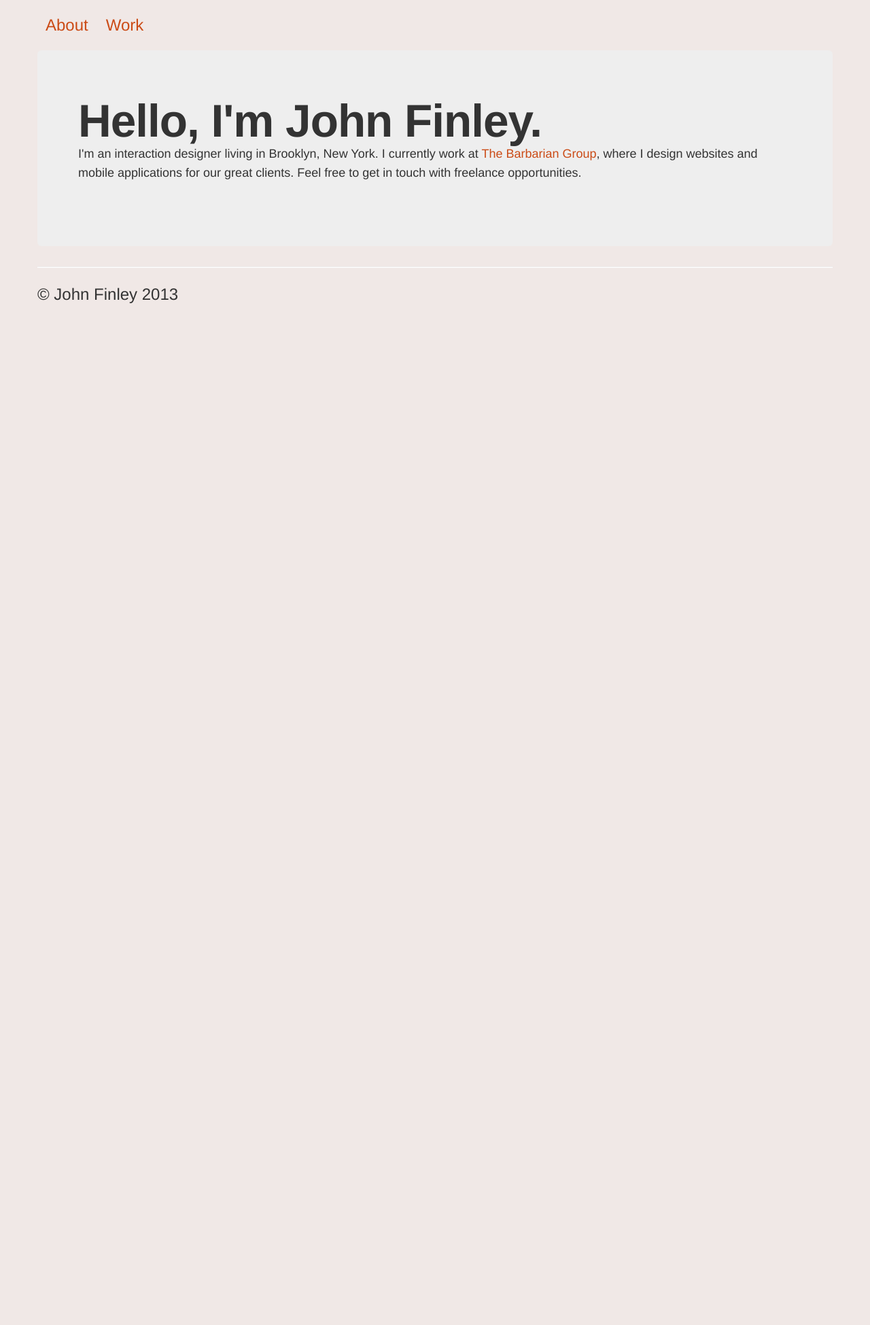
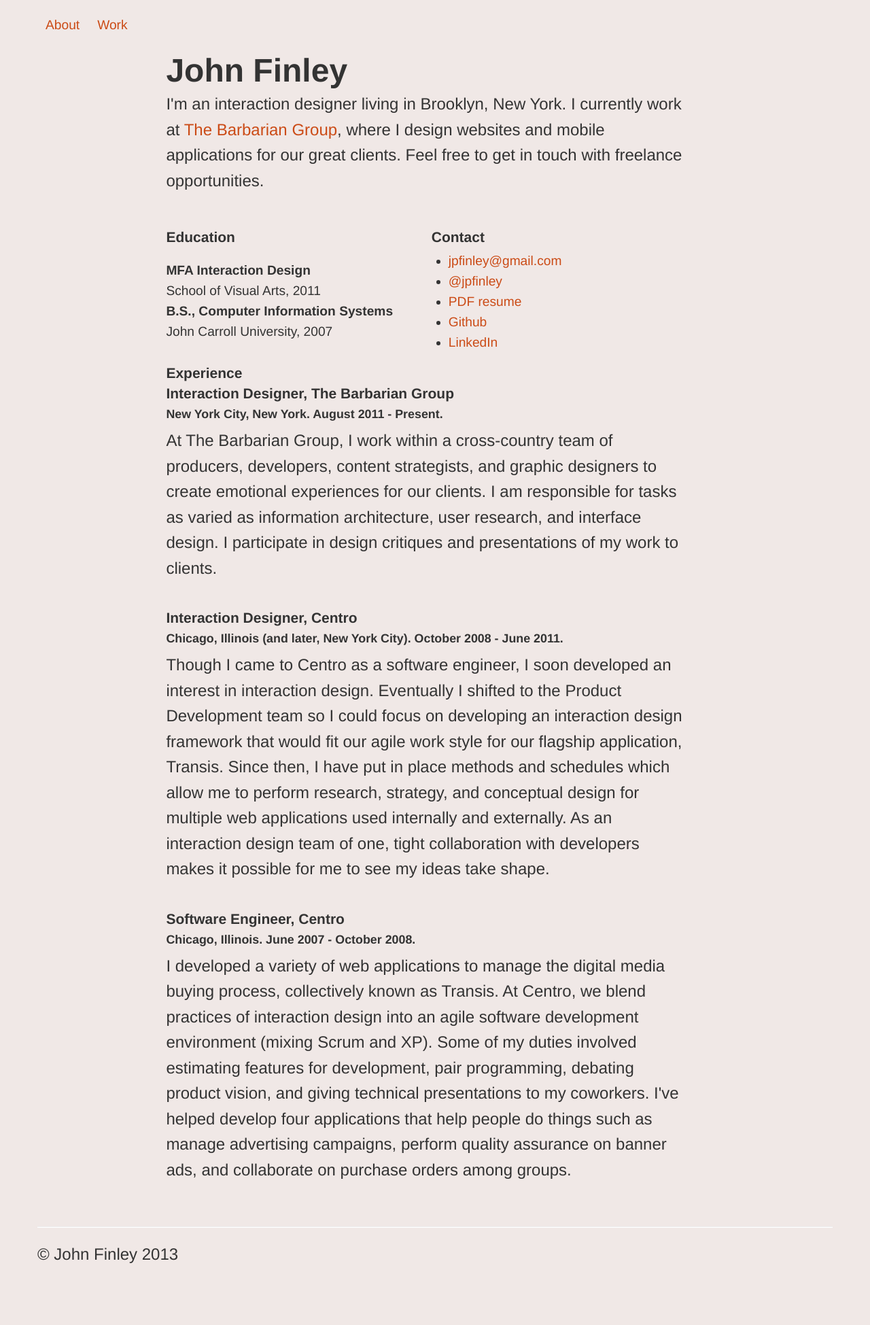
Before and after one commit to jpfinley/heyfinley, a Jekyll site: the page built from index.html, in a window 1280 px wide. Shown: the whole page at 68% size. Built offline with Jekyll 4.4.1, drawn with Linux system fonts in a browser that asks for light colours; before the commit the page ends 900 px from its top, so only the background shows below that.

Commit message:
In a pretty good place.
TODO:
- Get heirarchy down on index
- Arrangement on index
- Navigation outdents on wider sizes

```diff
--- a/assets/css/main.css
+++ b/assets/css/main.css
@@ -10,6 +10,7 @@ body {
   body {
     font-size: 150%;
   }
+  /*  TODO: switch #content for container*/
   #content {
     margin-right: auto;
     margin-left: auto;
@@ -65,14 +66,27 @@ h4 {
 h5 {
   font-size: 0.875em; /* 14px / 16px */
 }
+h6 {
+  font-size: 0.74375em; /* 11.9px / 16px */
+}
+
 li, p {
   font-size: 1em; /* 16px / 16px */
   line-height: 1.5625em; /* 25px / 16px */
 }
+
 p {
   margin-bottom: 1.875em; /* 30px / 16px */
 }
 
+dt, dd, li {
+  font-size: 0.8em; /* 16px / 16px */
+  line-height: 1.5625em; /* 25px / 16px */
+}
+
+.resume h4, .resume h5, .resume h6, .resume p, .resume li, .resume dt, .resume dd {
+/*  font-size: 66%;*/
+}
 
 /* ----------------------- Style Overrides ----------------------- */
 
@@ -85,6 +99,20 @@ a:hover {
   text-decoration: none;
 }
 
+dd {
+  margin-left: 0;
+}
+
+.lead {
+  font-weight: normal;
+  margin-bottom: 20px;
+  font-size: 1.3125em; /* 21px / 16px */
+  line-height: 1.428571429em;  /* 30px / 21px */
+}
+
+.job-title, .job-location {
+/*  color: #999;*/
+}
 
 /* Post-specific stuff */
 
@@ -97,11 +125,3 @@ a:hover {
   font-style: italic;
   color: #999;
 }
-
-/* Make the first paragraph stand out a bit.
-   Ripped out of bootstrap.css:654 */
-#content p:first-of-type {
-  margin-bottom: 20px;
-  font-size: 1.3125em; /* 21px / 16px */
-  line-height: 1.428571429em;  /* 30px / 21px */
-}
--- a/index.html
+++ b/index.html
@@ -2,7 +2,47 @@
 layout: default
 ---
 
-<div class="hero-unit">
-  <h1>Hello, I'm John Finley.</h1>
-  <p>I'm an interaction designer living in Brooklyn, New York. I currently work at <a href="https://barbariangroup.com">The Barbarian Group</a>, where I design websites and mobile applications for our great clients. Feel free to get in touch with freelance opportunities.</p>
+<div id="content" class="row-fluid">
+  <div id="objective" class="row">
+      <h2>John Finley</h2>
+      <p>I'm an interaction designer living in Brooklyn, New York. I currently work at <a href="https://barbariangroup.com">The Barbarian Group</a>, where I design websites and mobile applications for our great clients. Feel free to get in touch with freelance opportunities.</p>
+  </div><!-- objective -->
+
+  <div class="row">
+    <div id="education" class="resume span6">
+      <h5>Education</h5>
+      <dl>
+        <dt>MFA Interaction Design</dt>
+        <dd>School of Visual Arts, 2011</dd>
+        <dt>B.S., Computer Information Systems</dt>
+        <dd>John Carroll University, 2007</dd>
+      </dl>
+    </div><!-- education -->
+    <div id="contact" class="resume span6">
+      <h5>Contact</h5>
+      <ul>
+        <li><span id="obf"><script>document.getElementById("obf").innerHTML="<n uers=\"znvygb:wcsvayrl@tznvypbz?fhowrpg=V fgbccrq ol lbhe jrofvgr\" gnetrg=\"_oynax\">wcsvayrl@tznvy.pbz</n>".replace(/[a-zA-Z]/g,function(c){return String.fromCharCode((c<="Z"?90:122)>=(c=c.charCodeAt(0)+13)?c:c-26);});</script>
+        <noscript><span style="unicode-bidi:bidi-override;direction:rtl;">mocliamg@yelnifpj</span></noscript></span></li>
+        <li><a href="http://twitter.com/jpfinley">@jpfinley</a></li>
+        <li><a href="/Resume_John_Finley.pdf">PDF resume</a></li>
+        <li><a href="https://github.com/jpfinley">Github</a></li>
+        <li><a href="http://www.linkedin.com/in/jpfinley">LinkedIn</a></li>
+      </ul>
+    </div><!-- contact -->
+  </div><!-- row -->
+
+  <div class="row">
+    <div id="experience" class="resume">
+      <h5>Experience</h5>
+      <h5 class="job-title">Interaction Designer, The Barbarian Group</h5>
+      <h6 class="job-location">New York City, New York. August 2011 - Present.</h6>
+      <p>At The Barbarian Group, I work within a cross-country team of producers, developers, content strategists, and graphic designers to create emotional experiences for our clients. I am responsible for tasks as varied as information architecture, user research, and interface design. I participate in design critiques and presentations of my work to clients.</p>
+      <h5 class="job-title">Interaction Designer, Centro</h5>
+      <h6 class="job-location">Chicago, Illinois (and later, New York City). October 2008 - June 2011.</h6>
+      <p>Though I came to Centro as a software engineer, I soon developed an interest in interaction design. Eventually I shifted to the Product Development team so I could focus on developing an interaction design framework that would fit our agile work style for our flagship application, Transis. Since then, I have put in place methods and schedules which allow me to perform research, strategy, and conceptual design for multiple web applications used internally and externally. As an interaction design team of one, tight collaboration with developers makes it possible for me to see my ideas take shape.</p>
+      <h5 class="job-title">Software Engineer, Centro</h5>
+      <h6 class="job-location">Chicago, Illinois. June 2007 - October 2008.</h6>
+      <p>I developed a variety of web applications to manage the digital media buying process, collectively known as Transis. At Centro, we blend practices of interaction design into an agile software development environment (mixing Scrum and XP). Some of my duties involved estimating features for development, pair programming, debating product vision, and giving technical presentations to my coworkers. I've helped develop four applications that help people do things such as manage advertising campaigns, perform quality assurance on banner ads, and collaborate on purchase orders among groups.</p>
+    </div><!-- experience -->
+  </div><!-- row -->
 </div>
```
